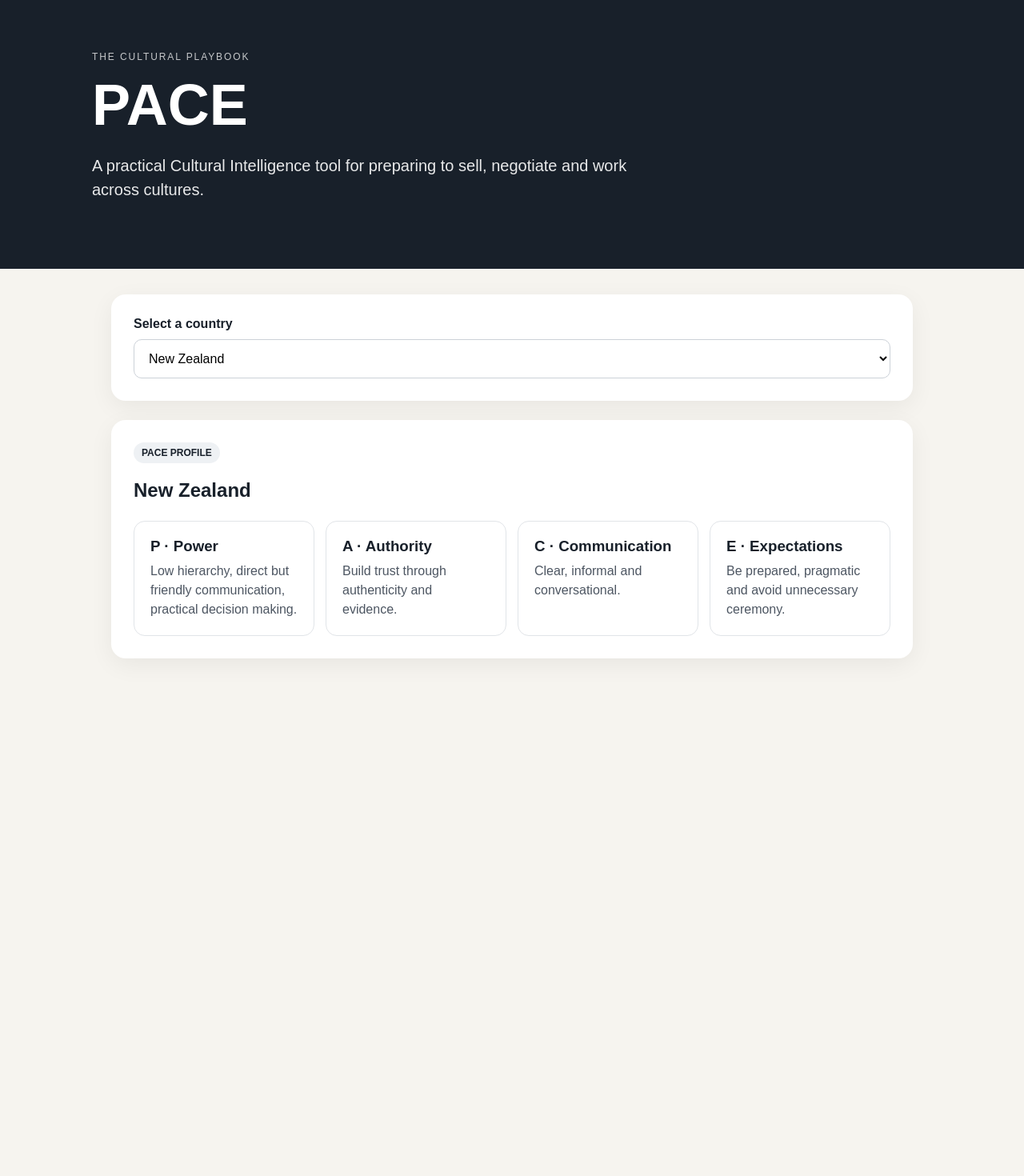
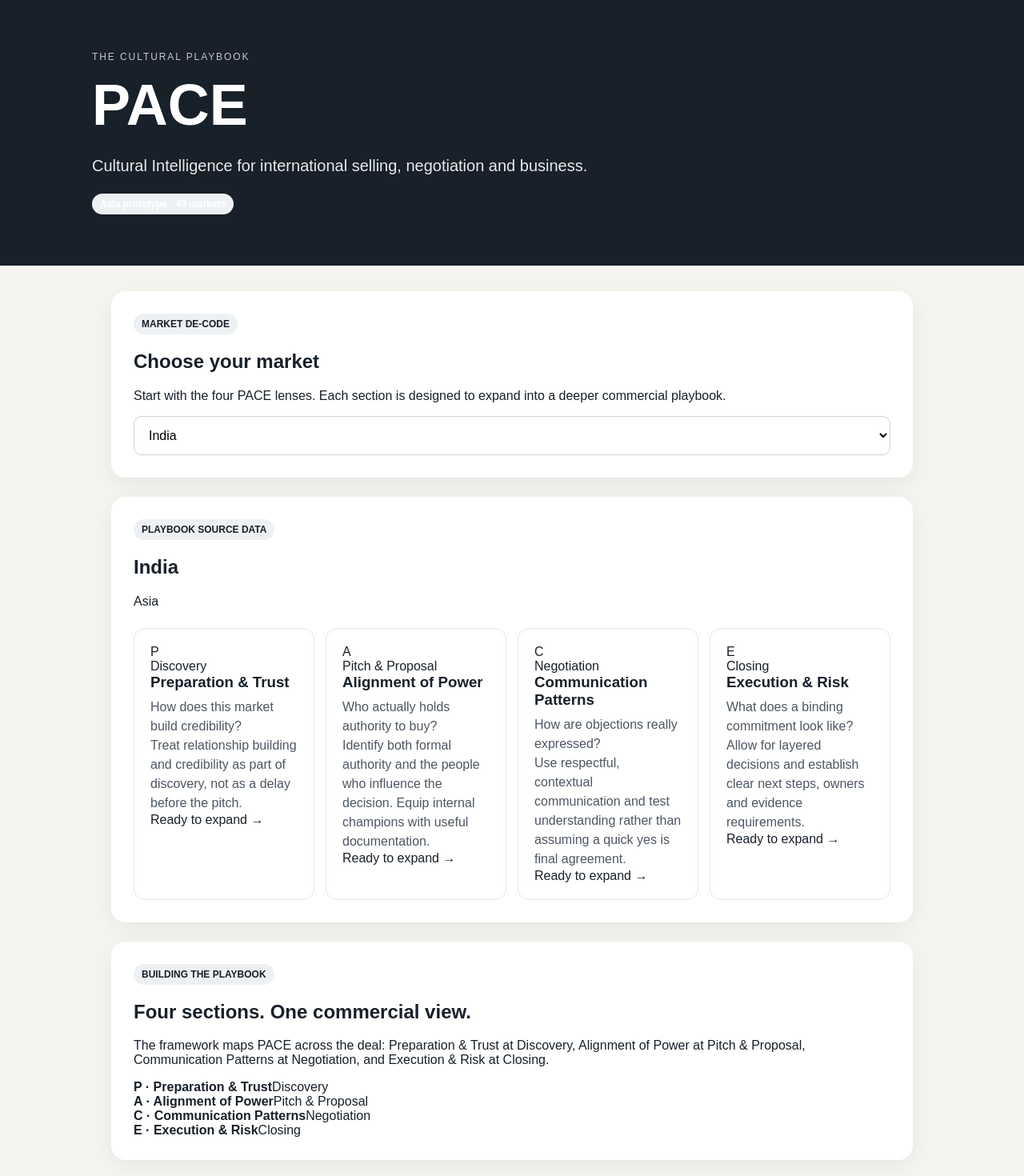
Before and after one commit to caseysmeekes/cultural-playbook-pace, a Next.js app: page / in a window 1280 px wide. Shown: the top 1470 px of the page at 80% size. Before the commit the page ends 911 px from the top, so only its background shows below. Built offline with nearby package versions, Linux system fonts and the light colour scheme.

Commit message:
Build Asian PACE market interface

```diff
--- a/app/page.js
+++ b/app/page.js
@@ -1,39 +1,51 @@
 'use client'
 
 import { useState } from 'react'
-
-const countries = [
-  { name: 'New Zealand', p: 'Low hierarchy, direct but friendly communication, practical decision making.', a: 'Build trust through authenticity and evidence.', c: 'Clear, informal and conversational.', e: 'Be prepared, pragmatic and avoid unnecessary ceremony.' },
-  { name: 'India', p: 'Hierarchy and relationships can strongly influence business interactions.', a: 'Understand who has influence and who gives final approval.', c: 'Respectful, contextual and relationship-aware.', e: 'Allow time for relationship building and layered decisions.' },
-  { name: 'Indonesia', p: 'Relationships, harmony and status are important in many business settings.', a: 'Identify senior stakeholders and show appropriate respect.', c: 'Polite, indirect and harmony-conscious.', e: 'Be patient, flexible and avoid public confrontation.' },
-  { name: 'Malaysia', p: 'Relationship-led business culture with meaningful attention to hierarchy and harmony.', a: 'Map formal authority alongside informal influence.', c: 'Polite, measured and context-sensitive.', e: 'Prioritise trust, patience and respectful engagement.' },
-  { name: 'Singapore', p: 'Professional, structured and relatively low-context compared with many regional neighbours.', a: 'Demonstrate competence, preparation and commercial credibility.', c: 'Clear, professional and measured.', e: 'Be punctual, prepared and specific.' }
-]
+import { countries, frameworkSections } from '../data/countries'
 
 export default function Home() {
-  const [country, setCountry] = useState(countries[0])
+  const [countryName, setCountryName] = useState('India')
+  const country = countries.find(c => c.name === countryName) || countries[0]
+
   return <main className="wrap">
     <section className="hero"><div className="hero-inner">
       <div className="eyebrow">The Cultural Playbook</div>
       <h1>PACE</h1>
-      <p>A practical Cultural Intelligence tool for preparing to sell, negotiate and work across cultures.</p>
+      <p>Cultural Intelligence for international selling, negotiation and business.</p>
+      <div className="tag hero-tag">Asia prototype · 49 markets</div>
     </div></section>
+
     <section className="content">
-      <div className="panel">
-        <label className="label" htmlFor="country">Select a country</label>
-        <select id="country" className="select" value={country.name} onChange={e => setCountry(countries.find(c => c.name === e.target.value))}>
+      <div className="panel intro">
+        <div>
+          <span className="tag">MARKET DE-CODE</span>
+          <h2>Choose your market</h2>
+          <p>Start with the four PACE lenses. Each section is designed to expand into a deeper commercial playbook.</p>
+        </div>
+        <select id="country" className="select" value={country.name} onChange={e => setCountryName(e.target.value)}>
           {countries.map(c => <option key={c.name}>{c.name}</option>)}
         </select>
       </div>
+
       <div className="panel">
-        <span className="tag">PACE PROFILE</span>
-        <h2>{country.name}</h2>
+        <div className="country-heading"><div><span className="tag">{country.sourceBacked ? 'PLAYBOOK SOURCE DATA' : 'FRAMEWORK READY'}</span><h2>{country.name}</h2></div><span className="country-count">Asia</span></div>
         <div className="grid">
-          <div className="card"><h3>P · Power</h3><p>{country.p}</p></div>
-          <div className="card"><h3>A · Authority</h3><p>{country.a}</p></div>
-          <div className="card"><h3>C · Communication</h3><p>{country.c}</p></div>
-          <div className="card"><h3>E · Expectations</h3><p>{country.e}</p></div>
+          {frameworkSections.map(section => <article className="card" key={section.key}>
+            <div className="letter">{section.letter}</div>
+            <div className="stage">{section.stage}</div>
+            <h3>{section.title}</h3>
+            <p className="question">{section.question}</p>
+            <p>{country[section.key]}</p>
+            <span className="expand">Ready to expand →</span>
+          </article>)}
         </div>
+      </div>
+
+      <div className="panel roadmap">
+        <span className="tag">BUILDING THE PLAYBOOK</span>
+        <h2>Four sections. One commercial view.</h2>
+        <p>The framework maps PACE across the deal: Preparation & Trust at Discovery, Alignment of Power at Pitch & Proposal, Communication Patterns at Negotiation, and Execution & Risk at Closing.</p>
+        <div className="roadmap-grid">{frameworkSections.map(s => <div key={s.key}><strong>{s.letter} · {s.title}</strong><span>{s.stage}</span></div>)}</div>
       </div>
     </section>
   </main>
```
